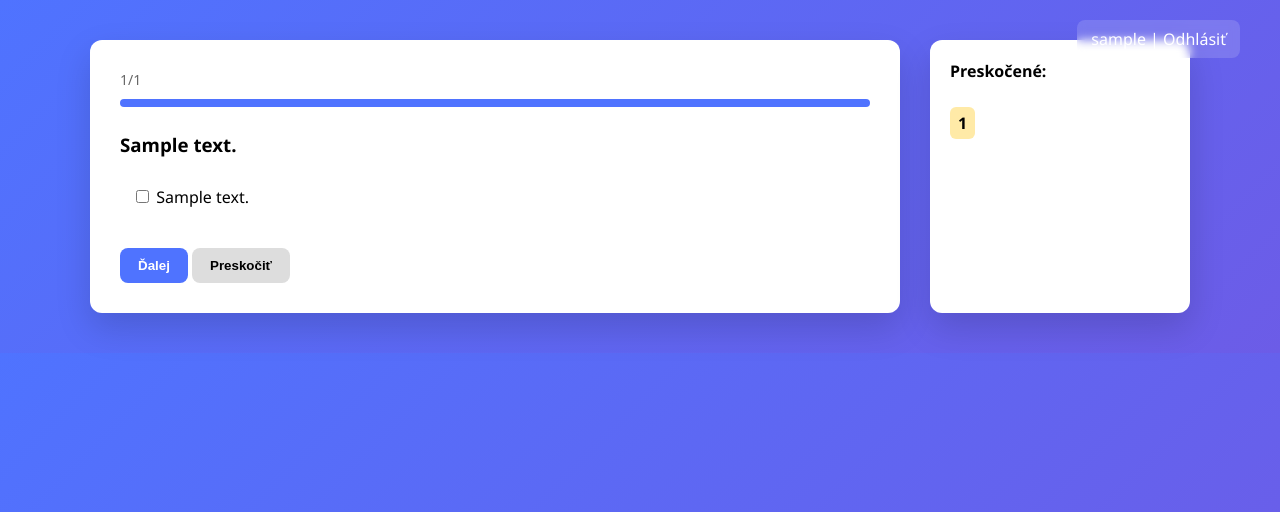
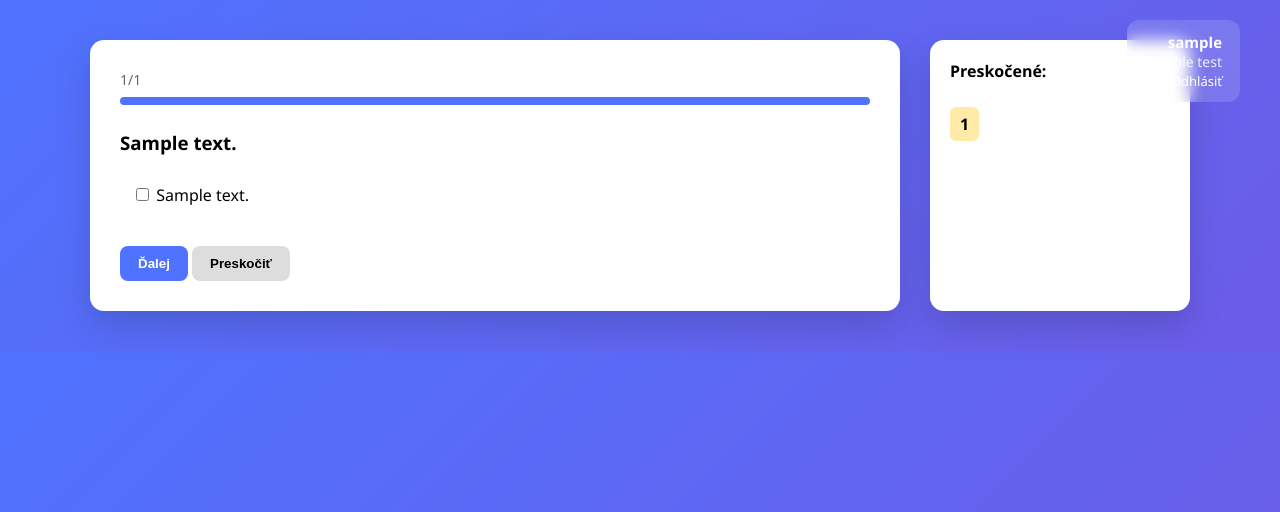
Before and after one commit to norbertg-gif/medtest, a FastAPI app: page /question in a window 1280 px wide. Shown: the top 512 px of the page. Run offline with FastAPI, Linux system fonts and the light colour scheme; the visitor is signed in with stand-in values (Sample User, id 1); tables that the repository leaves empty hold one stand-in row (values such as "Sample post").

Commit message:
Update question.html

```diff
--- a/app/templates/question.html
+++ b/app/templates/question.html
@@ -13,6 +13,34 @@
             align-items: flex-start;
         }
 
+        .topbar {
+            position: absolute;
+            top: 20px;
+            right: 40px;
+            background: rgba(255,255,255,0.15);
+            padding: 12px 18px;
+            border-radius: 12px;
+            color: white;
+            font-size: 14px;
+            backdrop-filter: blur(8px);
+            text-align: right;
+        }
+
+        .topbar .username {
+            font-weight: bold;
+            font-size: 15px;
+        }
+
+        .topbar .testname {
+            opacity: 0.85;
+        }
+
+        .topbar a {
+            color: white;
+            text-decoration: none;
+            font-size: 13px;
+        }
+
         .container {
             display: flex;
             gap: 30px;
@@ -24,7 +52,7 @@
             flex: 1;
             background: white;
             padding: 30px;
-            border-radius: 12px;
+            border-radius: 14px;
             box-shadow: 0 15px 35px rgba(0,0,0,0.15);
         }
 
@@ -32,7 +60,7 @@
             width: 220px;
             background: white;
             padding: 20px;
-            border-radius: 12px;
+            border-radius: 14px;
             box-shadow: 0 15px 35px rgba(0,0,0,0.15);
         }
 
@@ -43,7 +71,7 @@
         .progress-text {
             font-size: 14px;
             color: #666;
-            margin-bottom: 10px;
+            margin-bottom: 8px;
         }
 
         .progress-bar {
@@ -104,7 +132,7 @@
 
         .skipped-number {
             background: #ffeaa7;
-            padding: 5px 8px;
+            padding: 6px 10px;
             border-radius: 6px;
             display: inline-block;
             margin: 3px 0;
@@ -113,25 +141,19 @@
     </style>
 </head>
 <body>
-<div style="
-    position:absolute;
-    top:20px;
-    right:40px;
-    background: rgba(255,255,255,0.15);
-    padding:8px 14px;
-    border-radius:8px;
-    color:white;
-    font-weight:500;
-    backdrop-filter: blur(5px);
-">
-    {{ username }}
-    |
-    <a href="/logout" style="color:white; text-decoration:none;">
-        Odhlásiť
-    </a>
+
+<!-- TOP BAR -->
+<div class="topbar">
+    <div class="username">{{ username }}</div>
+    <div class="testname">{{ test_name }}</div>
+    <div>
+        <a href="/logout">Odhlásiť</a>
+    </div>
 </div>
+
 <div class="container">
 
+    <!-- MAIN CARD -->
     <div class="card">
 
         <div class="progress-text">
@@ -140,7 +162,7 @@
 
         <div class="progress-bar">
             <div class="progress-fill"
-                 style="width: {{ (current_number / total_questions) * 100 }}%;">
+                 style="width: {{ ((current_number or 0) / (total_questions or 1)) * 100 }}%;">
             </div>
         </div>
 
@@ -178,6 +200,7 @@
         </form>
     </div>
 
+    <!-- SIDEBAR -->
     <div class="sidebar">
         <strong>Preskočené:</strong><br><br>
 
```
